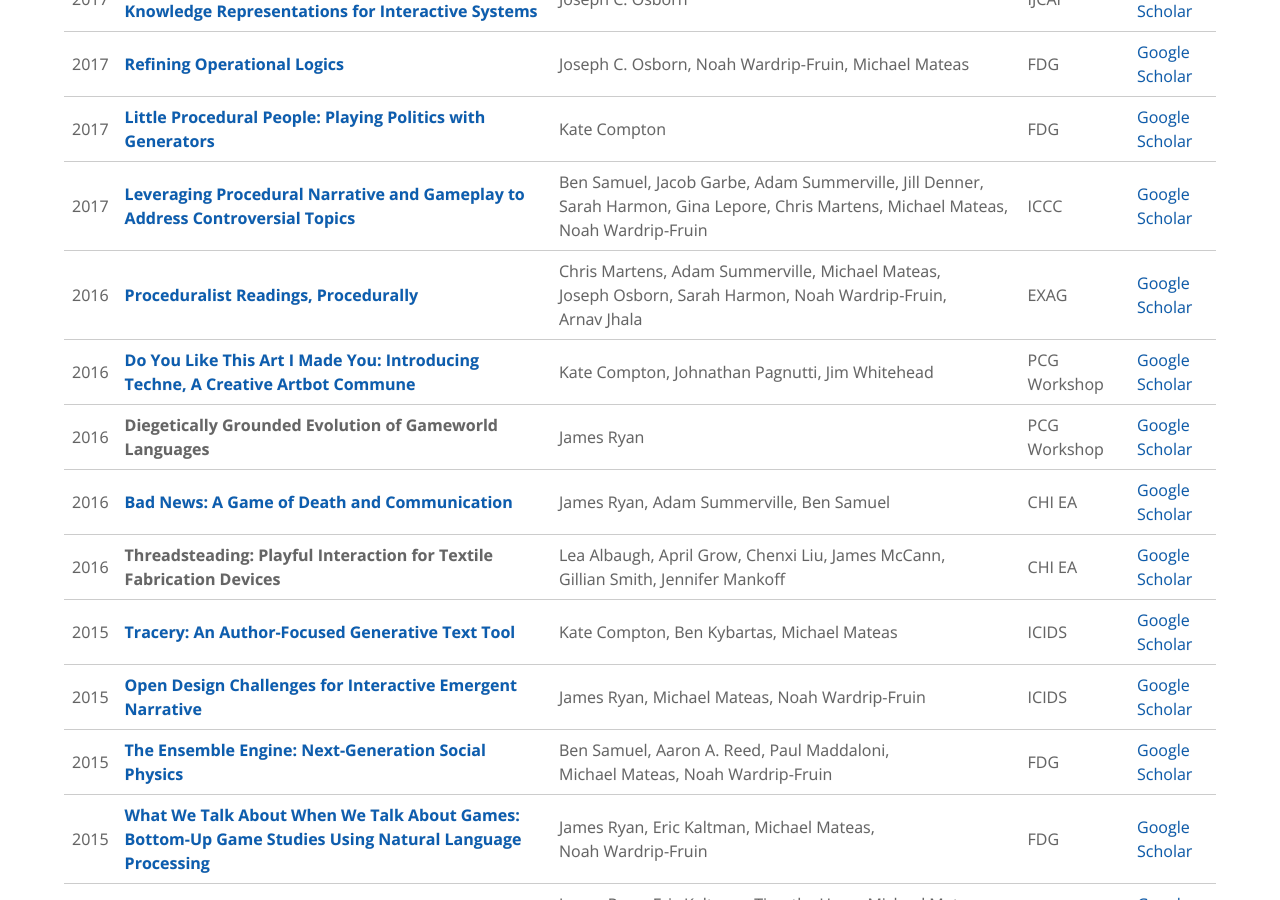
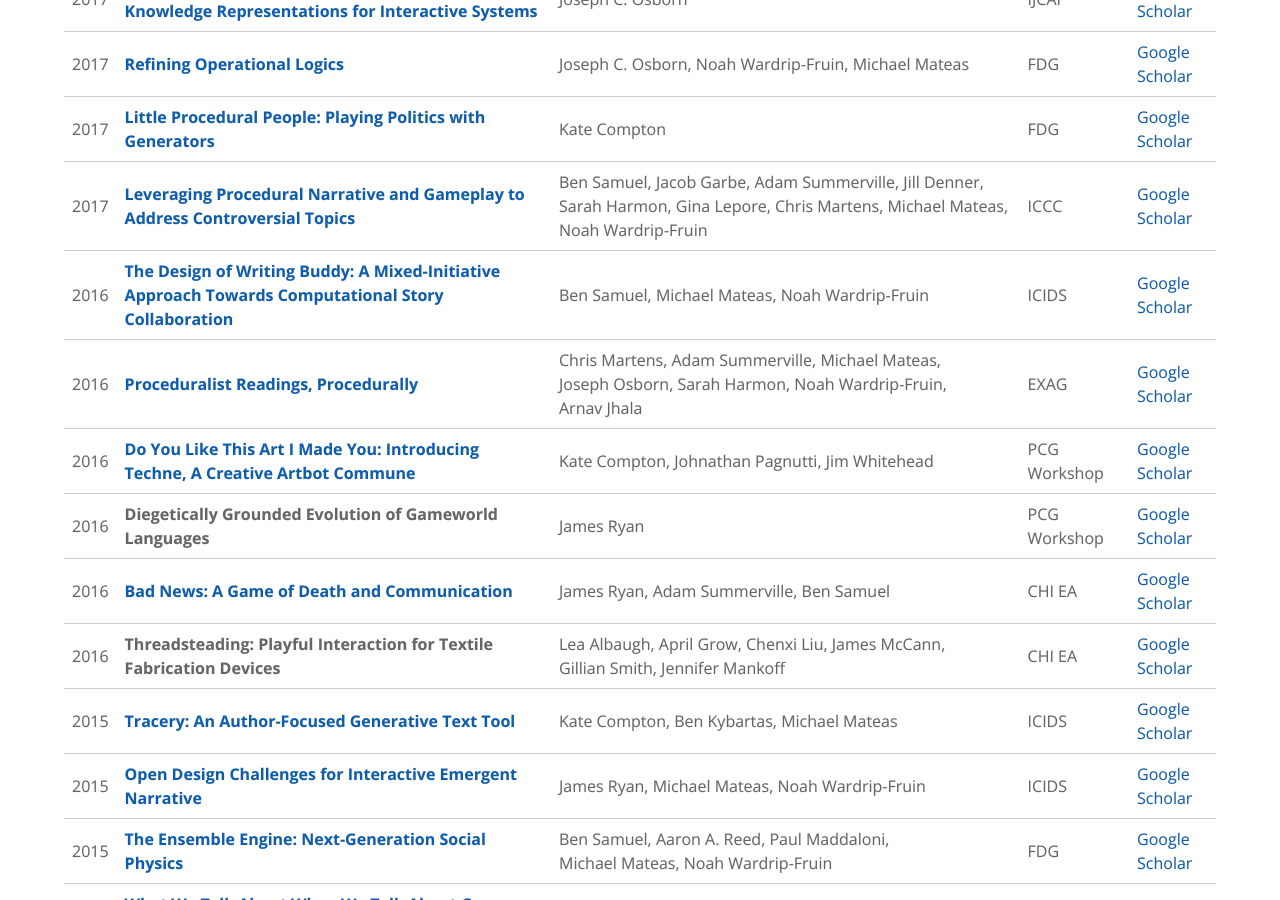
Before and after one commit to ExpressiveIntelligence/expressiveintelligence.github.io, a Jekyll site: the page built from publications/index.html, in a window 1280 px wide and 900 px high, scrolled down 2157 px. Built offline with Jekyll 4.4.1, drawn with Linux system fonts in a browser that asks for light colours.

Commit message:
Add Ben's Writing Buddy ICIDS paper

```diff
--- a/_data/publications.json
+++ b/_data/publications.json
@@ -260,6 +260,14 @@
   "venue_long": "International Conference on Computational Creativity Workshop on Computational Creativity and Social Justice"
 },
 {
+  "title": "The Design of Writing Buddy: A Mixed-Initiative Approach Towards Computational Story Collaboration",
+  "url": "http://www.ben-samuel.com/wp-content/uploads/2016/09/icids-2016-prototype.pdf",
+  "authors": ["Ben Samuel", "Michael Mateas", "Noah Wardrip-Fruin"],
+  "year": "2016",
+  "venue": "ICIDS",
+  "venue_long": "International Conference on Interactive Digital Storytelling"
+},
+{
   "title": "Proceduralist Readings, Procedurally",
   "url": "https://www.aaai.org/ocs/index.php/AIIDE/AIIDE16/paper/viewFile/14061/13612",
   "authors": ["Chris Martens", "Adam Summerville", "Michael Mateas", "Joseph Osborn", "Sarah Harmon", "Noah Wardrip-Fruin", "Arnav Jhala"],
```
Also changed, not shown: 1 other file.
